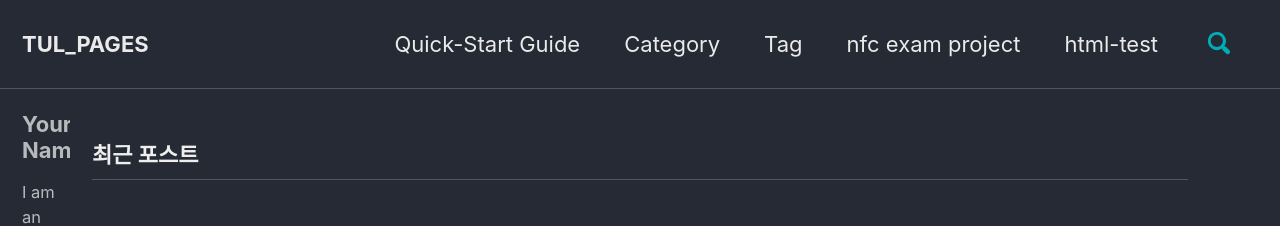
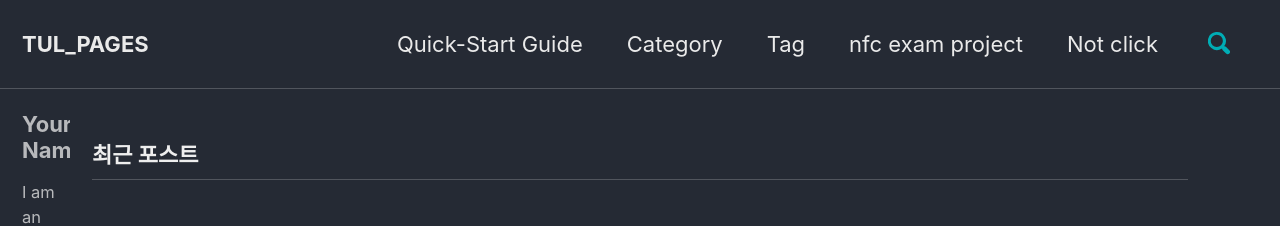
Before and after one commit to TUL-YTIC/tul-ytic.github.io, a Jekyll site: the page built from index.html, in a window 1280 px wide. Shown: the top 226 px of the page. Built offline with Jekyll 4.4.1, drawn with Linux system fonts in a browser that asks for light colours; cached includes are drawn as plain includes; the list of posts is cut into pages by our own code.

Commit message:
Update navigation.yml

```diff
--- a/_data/navigation.yml
+++ b/_data/navigation.yml
@@ -10,3 +10,5 @@
     url: /nfc-exam-project/
   - title: "html-test"
     url: /html-test/
+    title: "Not click"
+    url: /notclick/
```
